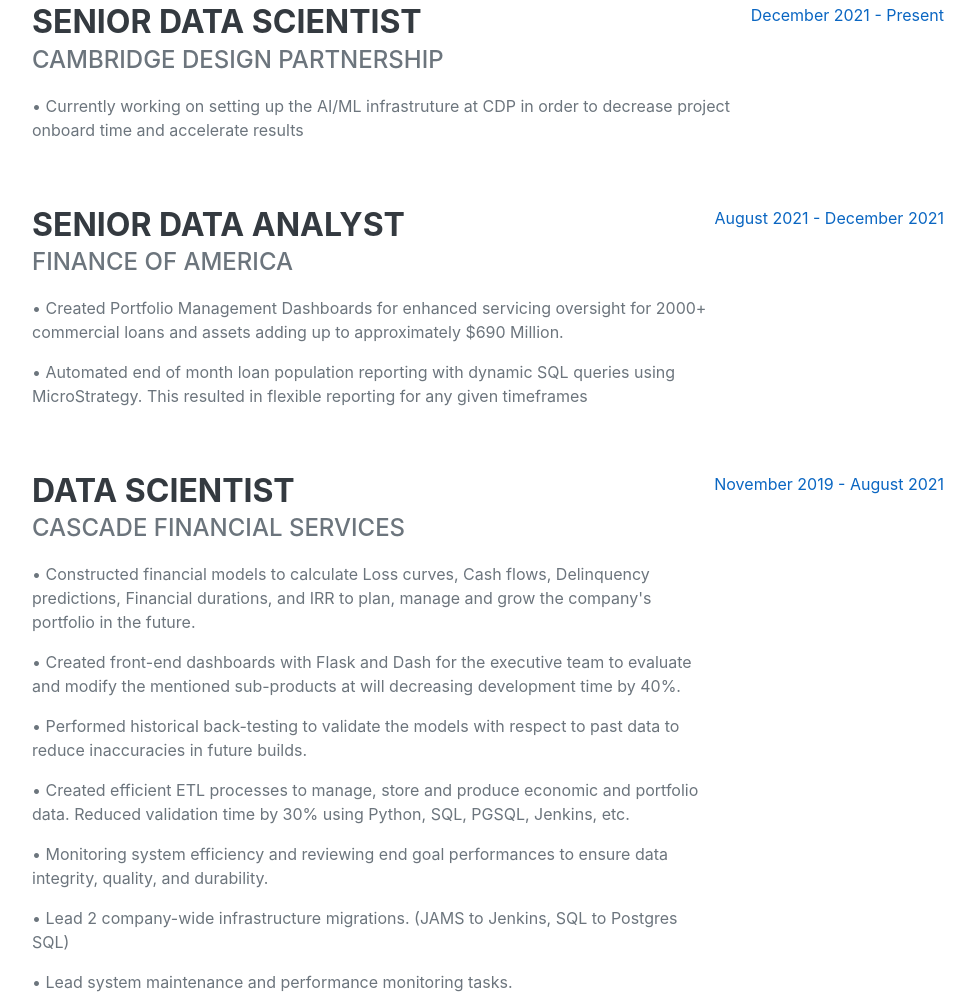
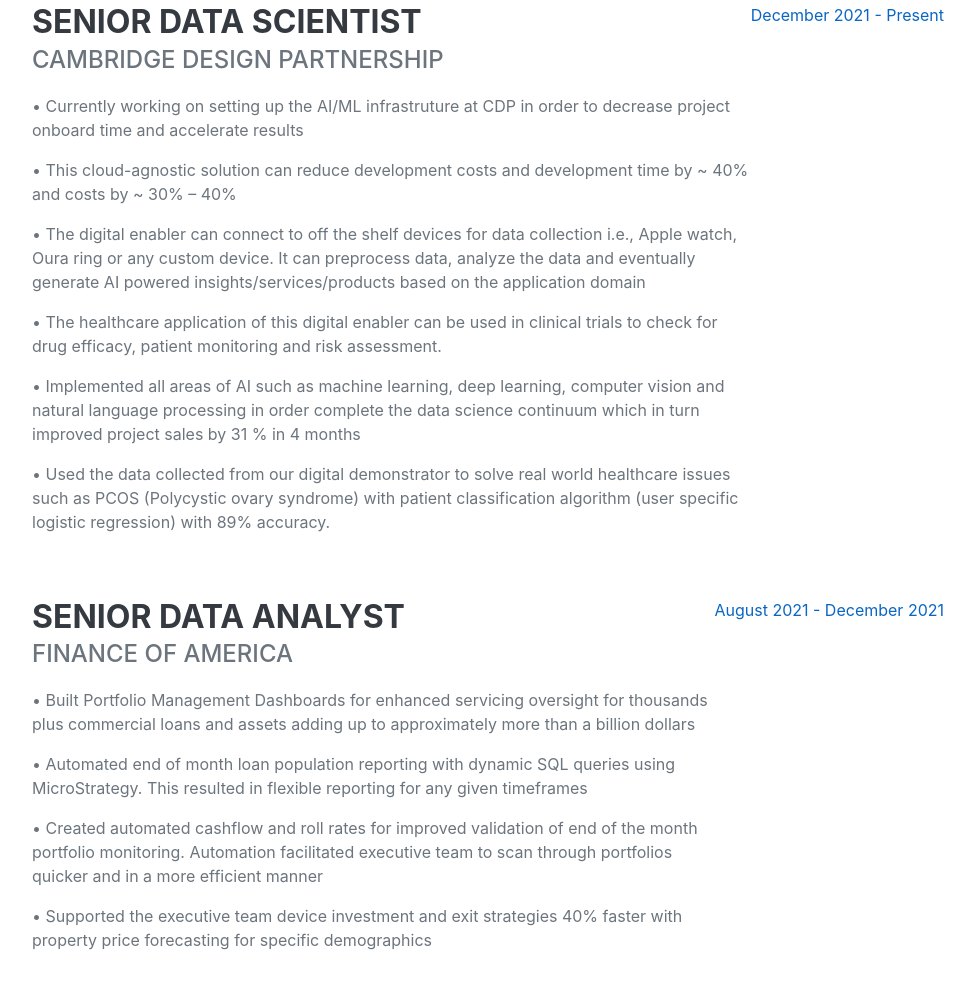
Before and after one commit to ajinkyalahade/resume, a plain HTML site: page index.html in a window 1280 px wide. Shown: the part 993-1990 px from the top of the page, without its empty margins (288-1262 px from the left). Drawn offline with nearby package versions, Linux system fonts and the light colour scheme; a web font is replaced by a local one.

Commit message:
job exp addition

```diff
--- a/index.html
+++ b/index.html
@@ -68,7 +68,12 @@
                         <div class="flex-grow-1">
                             <h3 class="mb-0">Senior Data Scientist</h3>
                             <div class="subheading mb-3">Cambridge Design Partnership</div>
-                            <p>• Currently working on setting up the AI/ML infrastruture at CDP in order to decrease project onboard time and accelerate results<p>
+                            <p>•    Currently working on setting up the AI/ML infrastruture at CDP in order to decrease project onboard time and accelerate results<p>
+                            <p>•    This cloud-agnostic solution can reduce development costs and development time by ~ 40% and costs by ~ 30% – 40%</p>
+                            <p>•    The digital enabler can connect to off the shelf devices for data collection i.e., Apple watch, Oura ring or any custom device. It can preprocess data, analyze the data and eventually generate AI powered insights/services/products based on the application domain </p>
+                            <p>•    The healthcare application of this digital enabler can be used in clinical trials to check for drug efficacy, patient monitoring and risk assessment.</p>
+                            <p>•    Implemented all areas of AI such as machine learning, deep learning, computer vision and natural language processing in order complete the data science continuum which in turn improved project sales by 31 % in 4 months</p>
+                            <P>•    Used the data collected from our digital demonstrator to solve real world healthcare issues such as PCOS (Polycystic ovary syndrome) with patient classification algorithm (user specific logistic regression) with 89% accuracy.</P>
                         </div>
                         <div class="flex-shrink-0"><span class="text-primary">December 2021 - Present</span></div>
                     </div>
@@ -76,8 +81,10 @@
                         <div class="flex-grow-1">
                             <h3 class="mb-0">Senior Data Analyst</h3>
                             <div class="subheading mb-3">Finance of America</div>
-                            <p>•	Created Portfolio Management Dashboards for enhanced servicing oversight for 2000+ commercial loans and assets adding up to approximately $690 Million.<p>
+                            <p>•	Built Portfolio Management Dashboards for enhanced servicing oversight for thousands plus commercial loans and assets adding up to approximately more than a billion dollars<p>
                             <p>•	Automated end of month loan population reporting with dynamic SQL queries using MicroStrategy. This resulted in flexible reporting for any given timeframes <p>
+                            <P>•	Created automated cashflow and roll rates for improved validation of end of the month portfolio monitoring. Automation facilitated executive team to scan through portfolios quicker and in a more efficient manner</P>
+                            <p>•	Supported the executive team device investment and exit strategies 40% faster with property price forecasting for specific demographics</p>
                         </div>
                         <div class="flex-shrink-0"><span class="text-primary">August 2021 - December 2021</span></div>
                     </div>
@@ -87,8 +94,8 @@
                             <div class="subheading mb-3">Cascade Financial Services</div>
                             <p>•	Constructed financial models to calculate Loss curves, Cash flows, Delinquency predictions, Financial durations, and IRR to plan, manage and grow the company's portfolio in the future.<p>
                             <p>•	Created front-end dashboards with Flask and Dash for the executive team to evaluate and modify the mentioned sub-products at will decreasing development time by 40%.<p>
-                            <p>•	Performed historical back-testing to validate the models with respect to past data to reduce inaccuracies in future builds.<p>
-                            <p>•	Created efficient ETL processes to manage, store and produce economic and portfolio data. Reduced validation time by 30% using Python, SQL, PGSQL, Jenkins, etc.<p>
+                            <p>•	Performed historical back-testing to validate the models with repect to past data to reduce inaccuracies in future builds.<p>
+                            <p>•	Created efficient ETL processes to manage, store and produce economic and psortfolio data. Reduced validation time by 30% using Python, SQL, PGSQL, Jenkins, etc.<p>
                             <p>•	Monitoring system efficiency and reviewing end goal performances to ensure data integrity, quality, and durability.<p>
                             <p>•	Lead 2 company-wide infrastructure migrations. (JAMS to Jenkins, SQL to Postgres SQL)<p>
                             <p>•	Lead system maintenance and performance monitoring tasks.</p>
@@ -99,12 +106,12 @@
                         <div class="flex-grow-1">
                             <h3 class="mb-0">Director of Machine Learning Programs</h3>
                             <div class="subheading mb-3">ODP Solutions (Start-up)</div>
-                            <p>• Built a crypto-centric product, CoinProphet for charting, scanning, sorting, and technical analysis of all the crypto currencies in the world. <p>
-                           <p>•	 CoinProphet also includes various forecasting algorithms for daily, weekly, monthly forecasts. These are algorithms are back tested to be 85-90% accurate forecasting future prices.<p>
-                           <p>•	 CoinProphet allows users to do the technical analysis on their favorite crypto currencies and then trade them for profits in the future. Over 14 paper trading accounts CoinProphet was able to generate $96,000 in 4 months.<p>
-                           <p>•	 Managed a team of 4 data analysts and engineers to create and deploy models for quarterly and long-term revenue outlooks. These models were used to bolster financial projections for investment experts.<p>
-                           <p>•	 Built predictive model using multivariate regression model using immense financial data. Achieved ~60% better results than experienced wall street analysts. <p>
-                           <p>•	 Created 3+ machine learning models for risk assessment for stocks and crypto investments to help clients in building their portfolio.</p>
+                            <p>•    Built a crypto-centric product, CoinProphet for charting, scanning, sorting, and technical analysis of all the crypto currencies in the world. <p>
+                           <p>•     CoinProphet also includes various forecasting algorithms for daily, weekly, monthly forecasts. These are algorithms are back tested to be 85-90% accurate forecasting future prices.<p>
+                           <p>•     CoinProphet allows users to do the technical analysis on their favorite crypto currencies and then trade them for profits in the future. Over 14 paper trading accounts CoinProphet was able to generate $96,000 in 4 months.<p>
+                           <p>•     Managed a team of 4 data analysts and engineers to create and deploy models for quarterly and long-term revenue outlooks. These models were used to bolster financial projections for investment experts.<p>
+                           <p>•     Built predictive model using multivariate regression model using immense financial data. Achieved ~60% better results than experienced wall street analysts. <p>
+                           <p>•     Created 3+ machine learning models for risk assessment for stocks and crypto investments to help clients in building their portfolio.</p>
                         </div>
                         <div class="flex-shrink-0"><span class="text-primary">May 2017 - November 2019</span></div>
                     </div>
```
